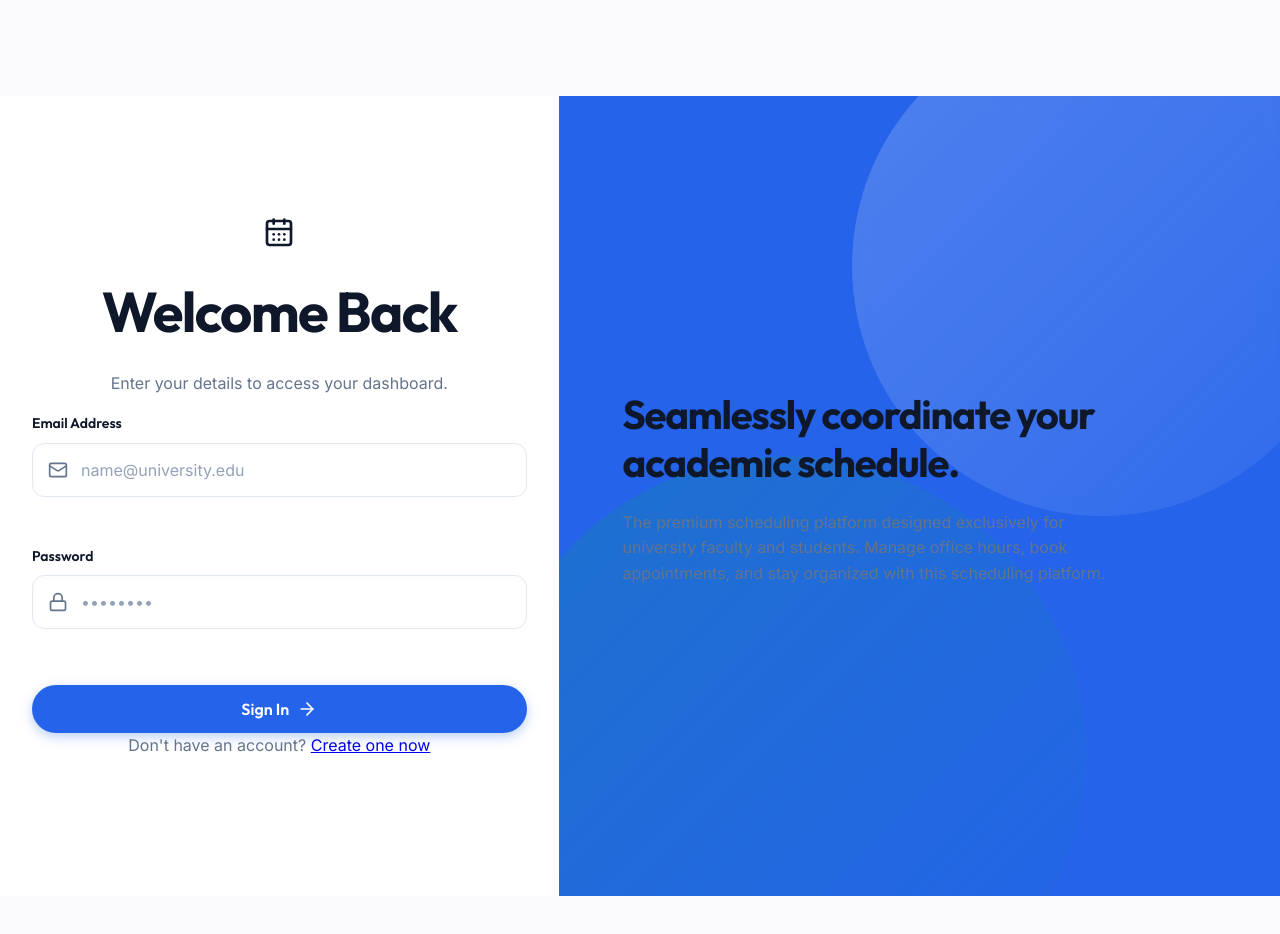
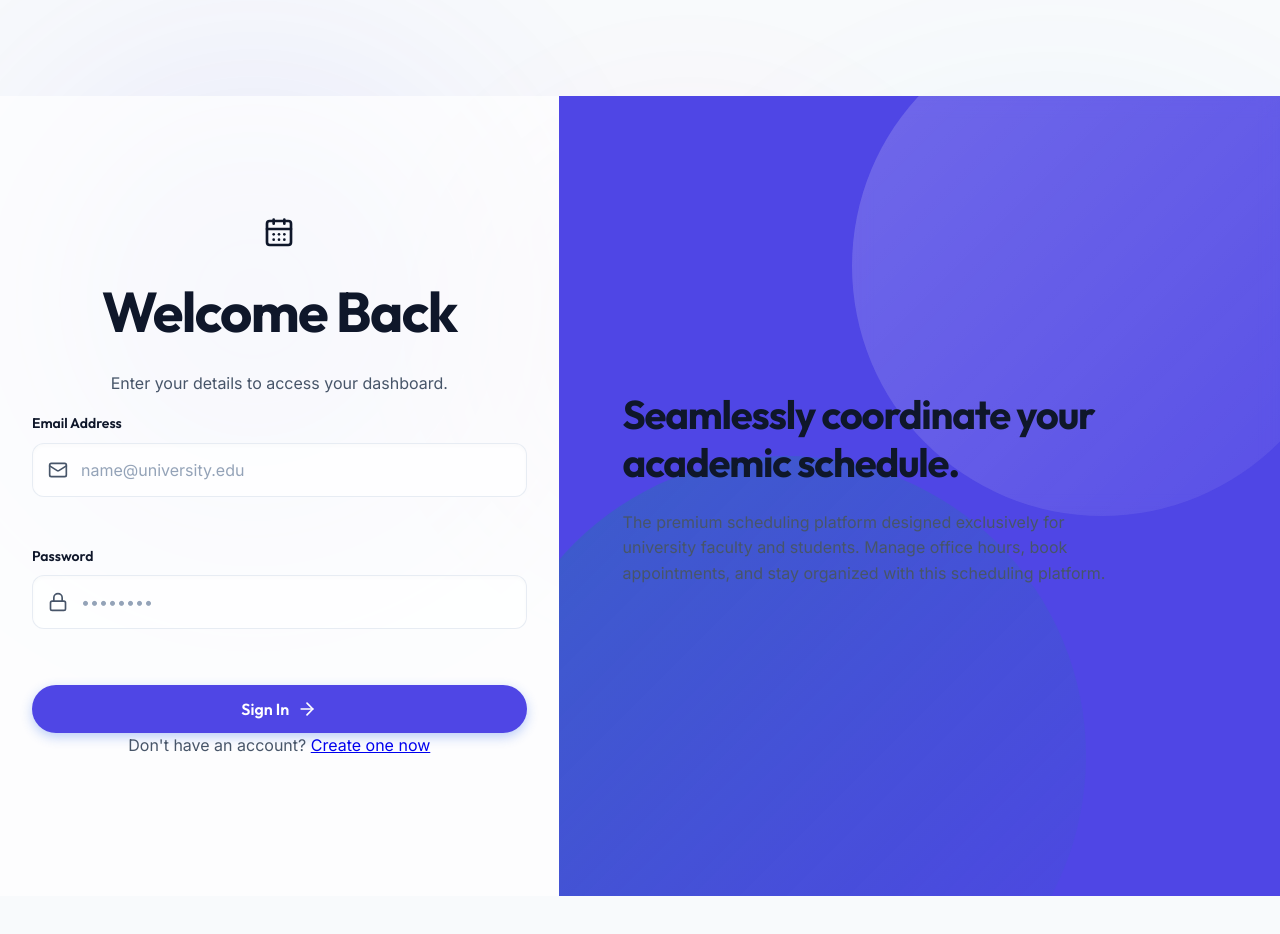
Before and after one commit to Vansh150705/faculty-scheduler, a React (Vite) app in the folder frontend/: page /login in a window 1280 px wide. Shown: the top 934 px of the page. Built offline with nearby package versions, Linux system fonts and the light colour scheme.

Commit message:
updated design

```diff
--- a/frontend/src/App.jsx
+++ b/frontend/src/App.jsx
@@ -21,6 +21,9 @@ const AppRoutes = () => {
   const { user } = useContext(AuthContext);
   return (
     <div className="page-wrapper">
+      <div className="hero-gradient">
+        <div className="hero-gradient-blob-3"></div>
+      </div>
       {user && <Navbar />}
       <main className="main-content">
         <Routes>
--- a/frontend/src/index.css
+++ b/frontend/src/index.css
@@ -2,24 +2,27 @@
 
 :root {
   /* Ultra-Premium Light Mode Palette */
-  --primary: #2563EB; /* Bright Royal Blue */
-  --primary-hover: #1D4ED8;
-  --primary-light: #EFF6FF;
-  --primary-glow: rgba(37, 99, 235, 0.3);
+  --primary: #4F46E5; /* Indigo 600 - deep and elegant */
+  --primary-hover: #4338CA;
+  --primary-light: #EEF2FF;
+  --primary-glow: rgba(79, 70, 229, 0.3);
 
-  --secondary: #0D9488; /* Vibrant Teal */
-  --secondary-hover: #0F766E;
+  --secondary: #0EA5E9; /* Sky 500 - vibrant and welcoming */
+  --secondary-hover: #0284C7;
 
-  --background: #FAFAFC; /* Extra soft off-white */
-  --surface: #FFFFFF;
-  --surface-hover: #F8FAFC;
+  --accent: #EC4899; /* Pink 500 */
+
+  --background: #F8FAFC; /* Slate 50 */
+  --surface: rgba(255, 255, 255, 0.7);
+  --surface-solid: #FFFFFF;
+  --surface-hover: rgba(255, 255, 255, 0.9);
 
   --text-main: #0F172A; /* Slate 900 */
-  --text-muted: #64748B; /* Slate 500 */
+  --text-muted: #475569; /* Slate 600 */
   --text-light: #94A3B8; /* Slate 400 */
 
-  --border: #E2E8F0;
-  --border-light: #F1F5F9;
+  --border: rgba(226, 232, 240, 0.8);
+  --border-light: rgba(241, 245, 249, 0.5);
 
   --danger: #EF4444;
   --warning: #F59E0B;
@@ -105,11 +108,11 @@ p {
 
 /* Premium Glassmorphism */
 .glass-panel {
-  background: rgba(255, 255, 255, 0.6);
+  background: rgba(255, 255, 255, 0.65);
   backdrop-filter: blur(24px);
   -webkit-backdrop-filter: blur(24px);
-  border: 1px solid rgba(255, 255, 255, 0.8);
-  box-shadow: var(--shadow-xl);
+  border: 1px solid rgba(255, 255, 255, 0.9);
+  box-shadow: 0 4px 6px -1px rgba(0, 0, 0, 0.05), 0 24px 48px -12px rgba(15, 23, 42, 0.08);
   border-radius: var(--radius-xl);
   position: relative;
   overflow: hidden;
@@ -133,7 +136,7 @@ p {
 }
 
 .glass-card {
-  background: var(--surface);
+  background: var(--surface-solid);
   border: 1px solid var(--border);
   box-shadow: var(--shadow-md);
   border-radius: var(--radius-lg);
@@ -150,13 +153,56 @@ p {
 
 /* Animated Mesh Gradient Background */
 .hero-gradient {
-  background: radial-gradient(circle at 15% 50%, rgba(37, 99, 235, 0.08), transparent 25%),
-              radial-gradient(circle at 85% 30%, rgba(13, 148, 136, 0.08), transparent 25%),
-              radial-gradient(circle at 50% 80%, rgba(139, 92, 246, 0.06), transparent 25%);
-  background-color: var(--background);
   position: fixed;
   inset: 0;
   z-index: 0;
+  overflow: hidden;
+  background-color: var(--background);
+}
+
+.hero-gradient::before,
+.hero-gradient::after {
+  content: "";
+  position: absolute;
+  width: 60vw;
+  height: 60vw;
+  border-radius: 50%;
+  filter: blur(90px);
+  opacity: 0.4;
+  animation: blob-bounce 20s infinite ease-in-out alternate;
+}
+
+.hero-gradient::before {
+  background: radial-gradient(circle, rgba(79, 70, 229, 0.3) 0%, transparent 70%);
+  top: -10%;
+  left: -10%;
+  animation-delay: -5s;
+}
+
+.hero-gradient::after {
+  background: radial-gradient(circle, rgba(14, 165, 233, 0.3) 0%, transparent 70%);
+  bottom: -10%;
+  right: -10%;
+}
+
+.hero-gradient-blob-3 {
+  position: absolute;
+  width: 50vw;
+  height: 50vw;
+  border-radius: 50%;
+  filter: blur(90px);
+  opacity: 0.3;
+  background: radial-gradient(circle, rgba(236, 72, 153, 0.25) 0%, transparent 70%);
+  bottom: 20%;
+  left: 30%;
+  animation: blob-bounce 25s infinite ease-in-out alternate-reverse;
+}
+
+@keyframes blob-bounce {
+  0% { transform: translate(0, 0) scale(1); }
+  33% { transform: translate(30px, -50px) scale(1.1); }
+  66% { transform: translate(-20px, 20px) scale(0.9); }
+  100% { transform: translate(0, 0) scale(1); }
 }
 
 /* Interactive Elements */
```
